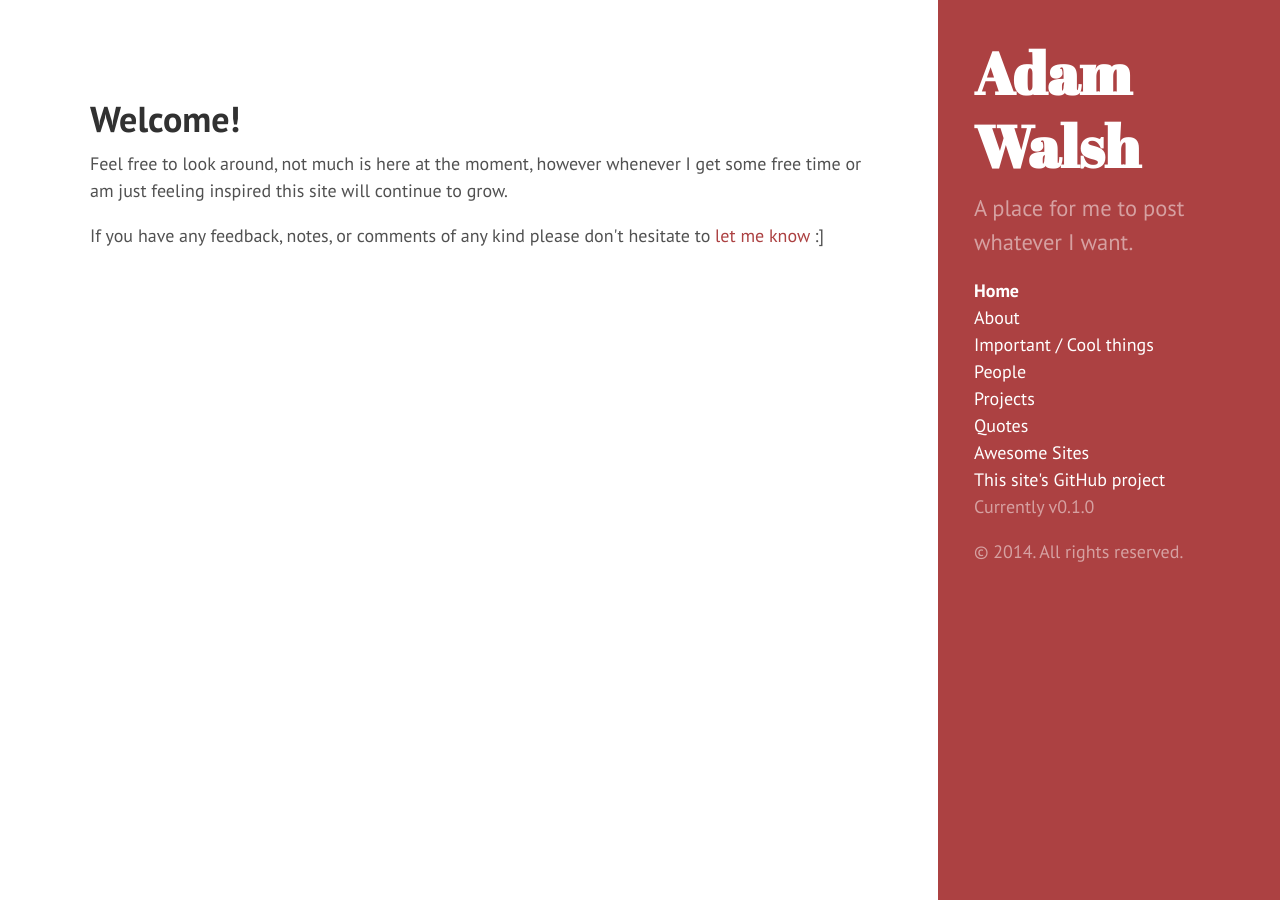
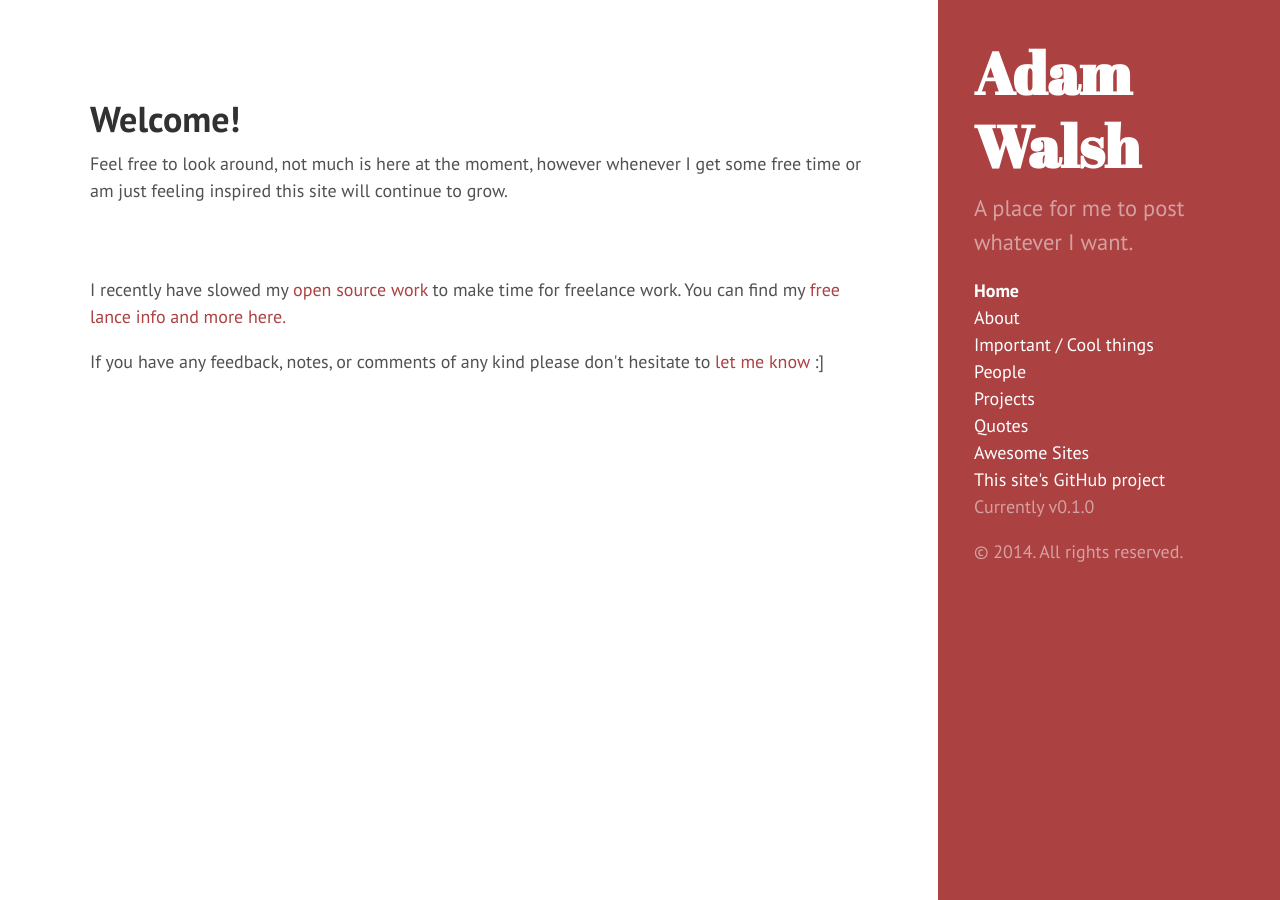
Before and after one commit to walshie4/walshie4.github.io, a Jekyll site: the page built from index.html, in a window 1280 px wide. Built offline with Jekyll 4.4.1, drawn with Linux system fonts in a browser that asks for light colours; Markdown is read by kramdown in place of the engine named in the settings.

Commit message:
Updated landing page

```diff
--- a/index.html
+++ b/index.html
@@ -2,10 +2,13 @@
 layout: default
 title: Home
 ---
-
 <h1>Welcome!</h1>
 <p>Feel free to look around, not much is here at the moment, however whenever I get some free time
 or am just feeling inspired this site will continue to grow.</p>
+<br></br>
+<p>I recently have slowed my <a href="http://walshie4.github.io/projects/">open source work</a> to
+make time for freelance work. You can find my <a href="http://walshie4.github.io/about/">free lance
+    info and more here.</a>
 
 <p>If you have any feedback, notes, or comments of any kind please don't hesitate to <a href="mailto:adw7422@rit.edu">
 let me know</a> :]</p>
```
